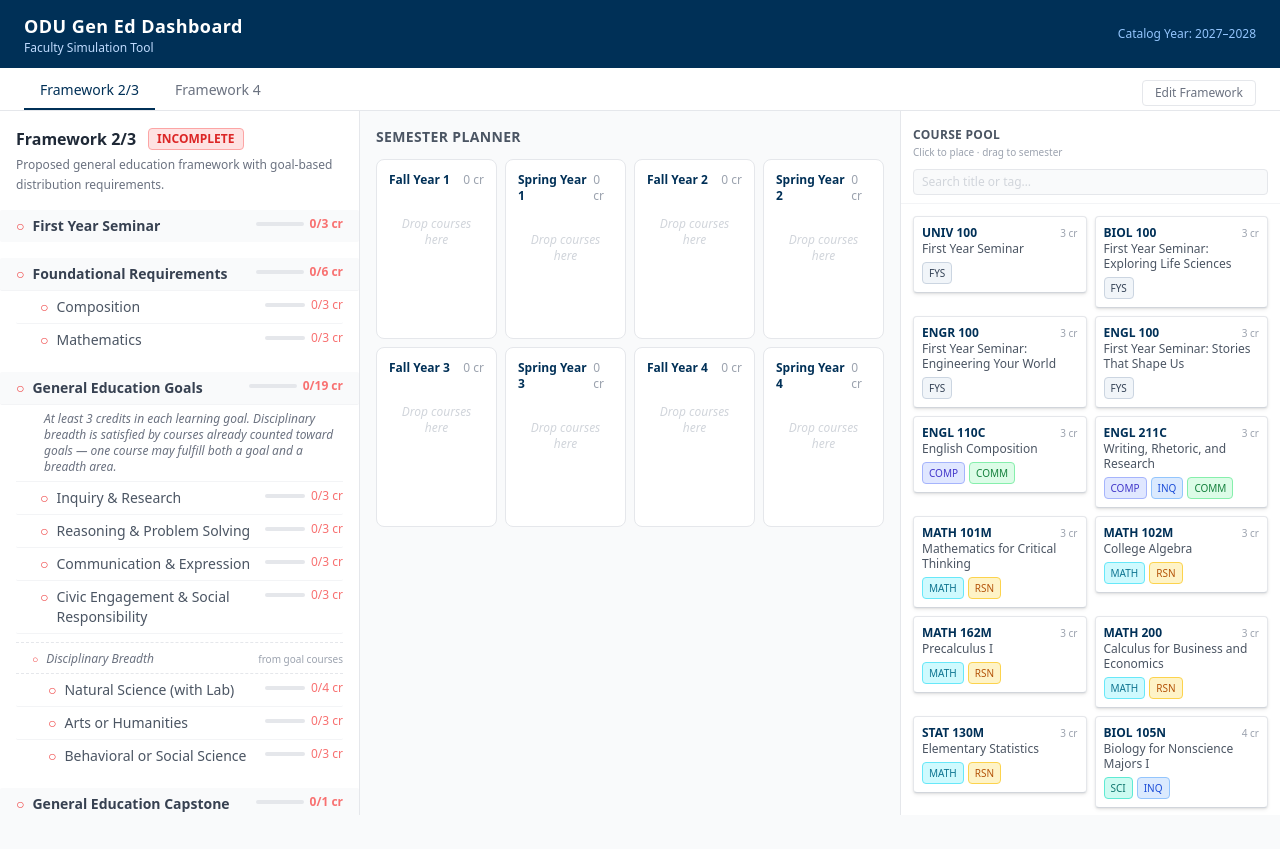
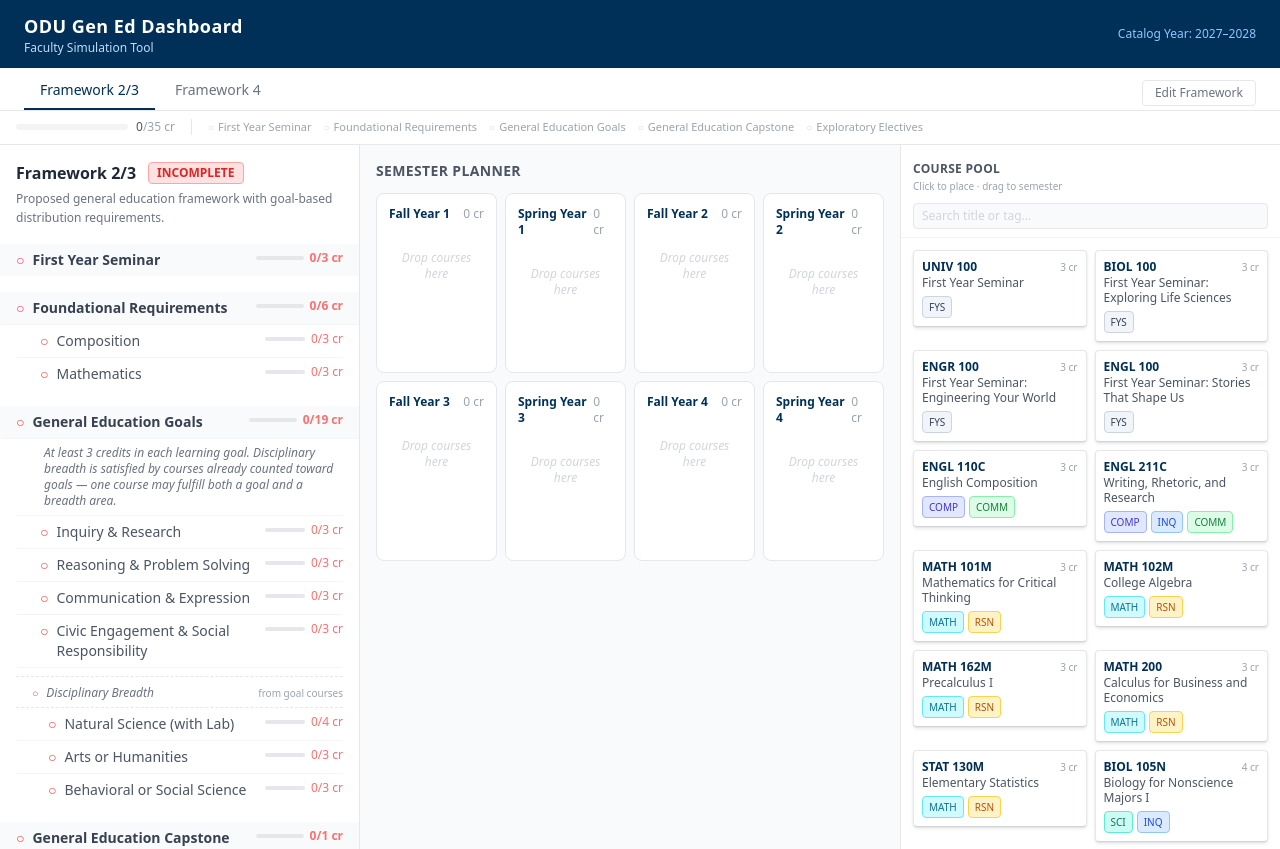
Before and after one commit to mgrau/gen-ed-dashboard, a Svelte app: page / in a window 1280 px wide. Before the commit the page ends 815 px from the top, so only its background shows below. Built offline with nearby package versions, Linux system fonts and the light colour scheme.

Commit message:
add credit summary bar to top of screen

```diff
--- a/src/App.svelte
+++ b/src/App.svelte
@@ -10,6 +10,7 @@
   import CourseCard from './components/CourseCard.svelte'
   import { evaluate } from './lib/engine.js'
   import { TAG_META } from './lib/tags.js'
+  import CreditSummaryBar from './components/CreditSummaryBar.svelte'
 
   const baseFrameworks = [frameworkA, frameworkB]
   let activeFrameworkIndex = 0
@@ -104,6 +105,8 @@
   bind:activeIndex={activeFrameworkIndex}
   bind:editMode
 />
+
+<CreditSummaryBar framework={activeFramework} {evaluation} {placedCourses} />
 
 <main class="flex flex-col md:flex-row overflow-hidden" style="height: calc(100vh - 96px)">
 
--- /dev/null
+++ b/src/components/CreditSummaryBar.svelte
@@ -0,0 +1,45 @@
+<script>
+  export let framework
+  export let evaluation
+  export let placedCourses
+
+  $: placedCredits = placedCourses.reduce((sum, c) => sum + (c.credits || 0), 0)
+  $: requiredCredits = framework.sections.reduce((sum, s) => {
+    const r = evaluation.sections[s.id]
+    return sum + (r?.creditsRequired ?? 0)
+  }, 0)
+  $: pct = requiredCredits > 0 ? Math.min(100, (placedCredits / requiredCredits) * 100) : 0
+  $: allDone = evaluation.satisfied
+</script>
+
+<div class="hidden md:flex bg-white border-b border-gray-200 px-4 py-2 items-center gap-4 shrink-0">
+
+  <!-- Progress bar + credit count -->
+  <div class="flex items-center gap-2 shrink-0">
+    <div class="w-28 h-1.5 rounded-full bg-gray-100 overflow-hidden">
+      <div
+        class="h-full rounded-full transition-all duration-300 {allDone ? 'bg-green-400' : 'bg-odu-lightblue'}"
+        style="width: {pct}%"
+      ></div>
+    </div>
+    <span class="text-xs tabular-nums font-medium {allDone ? 'text-green-600' : 'text-gray-600'}">
+      {placedCredits}<span class="text-gray-400 font-normal">/{requiredCredits} cr</span>
+    </span>
+  </div>
+
+  <!-- Divider -->
+  <div class="h-4 w-px bg-gray-200 shrink-0"></div>
+
+  <!-- Per-section indicators -->
+  <div class="flex items-center gap-3 overflow-x-auto min-w-0">
+    {#each framework.sections as section}
+      {@const result = evaluation.sections[section.id]}
+      {@const done = result?.satisfied}
+      <div class="flex items-center gap-1 shrink-0">
+        <span class="text-[10px] leading-none {done ? 'text-green-500' : 'text-gray-300'}">{done ? '●' : '○'}</span>
+        <span class="text-[11px] {done ? 'text-gray-500' : 'text-gray-400'} whitespace-nowrap">{section.label}</span>
+      </div>
+    {/each}
+  </div>
+
+</div>
```
